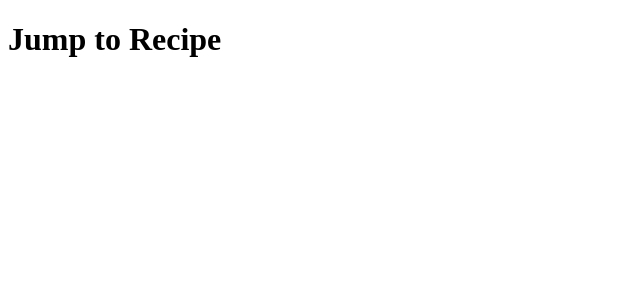
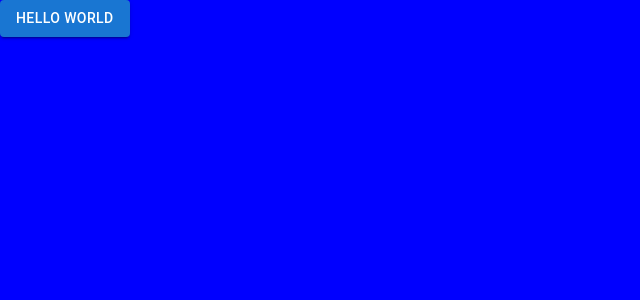
Before and after one commit to biggersmatt/jump-to-react, a React (Create React App) app: page / in a window 1280 px wide. Shown: the top 300 px of the page, without its empty margins (0-640 px from the left). Built offline with nearby package versions, Linux system fonts and the light colour scheme.

Commit message:
Checking if git works

```diff
--- a/package.json
+++ b/package.json
@@ -3,9 +3,13 @@
   "version": "0.1.0",
   "private": true,
   "dependencies": {
+    "@emotion/react": "^11.7.1",
+    "@emotion/styled": "^11.6.0",
+    "@mui/material": "^5.4.2",
     "@testing-library/jest-dom": "^5.12.0",
     "@testing-library/react": "^11.2.6",
     "@testing-library/user-event": "^12.8.3",
+    "nodemon": "^2.0.15",
     "react": "^17.0.2",
     "react-dom": "^17.0.2",
     "react-scripts": "4.0.3",
--- /dev/null
+++ b/src/App.css
@@ -0,0 +1,9 @@
+* {
+  padding: 0;
+  margin: 0;
+}
+
+.app-wrapper {
+  background-color: blue;
+  min-height: 100vh;
+}
--- a/src/App.js
+++ b/src/App.js
@@ -1,9 +1,16 @@
-function App() {
+
+
+import Button from '@mui/material/Button';
+
+import Homepage from './Homepage/homepage';
+
+require ('./App.css');
+
+export default function App() {
   return (
-    <div>
-      <h1>Jump to Recipe</h1>
+    <div className='app-wrapper'>
+      <Button variant='contained'>Hello World</Button>
+      {/* <Homepage></Homepage> */}
     </div>
   );
 }
-
-export default App;
--- /dev/null
+++ b/src/Homepage/homepage.jsx
@@ -0,0 +1,9 @@
+
+
+export default function Homepage() {
+  return (
+    <div>
+      <h1>This is the Hompage</h1>
+    </div>
+  )
+}
--- a/src/index.js
+++ b/src/index.js
@@ -4,7 +4,7 @@ import App from './App';
 
 ReactDOM.render(
   <React.StrictMode>
-    <App />
+      <App />
   </React.StrictMode>,
   document.getElementById('root')
 );
```
Also changed, not shown: 1 other file (tests, documents, lock files or other folders).
